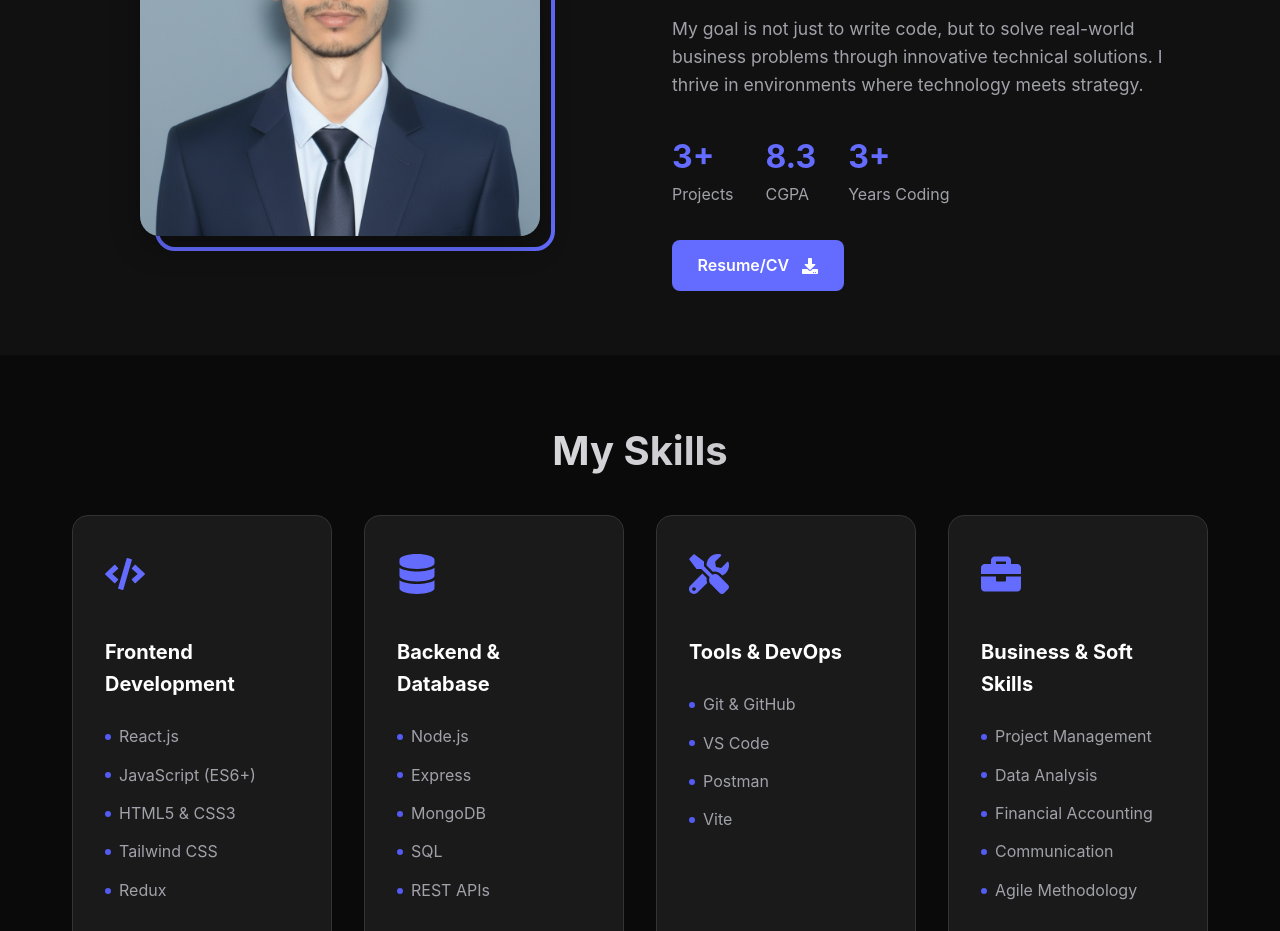
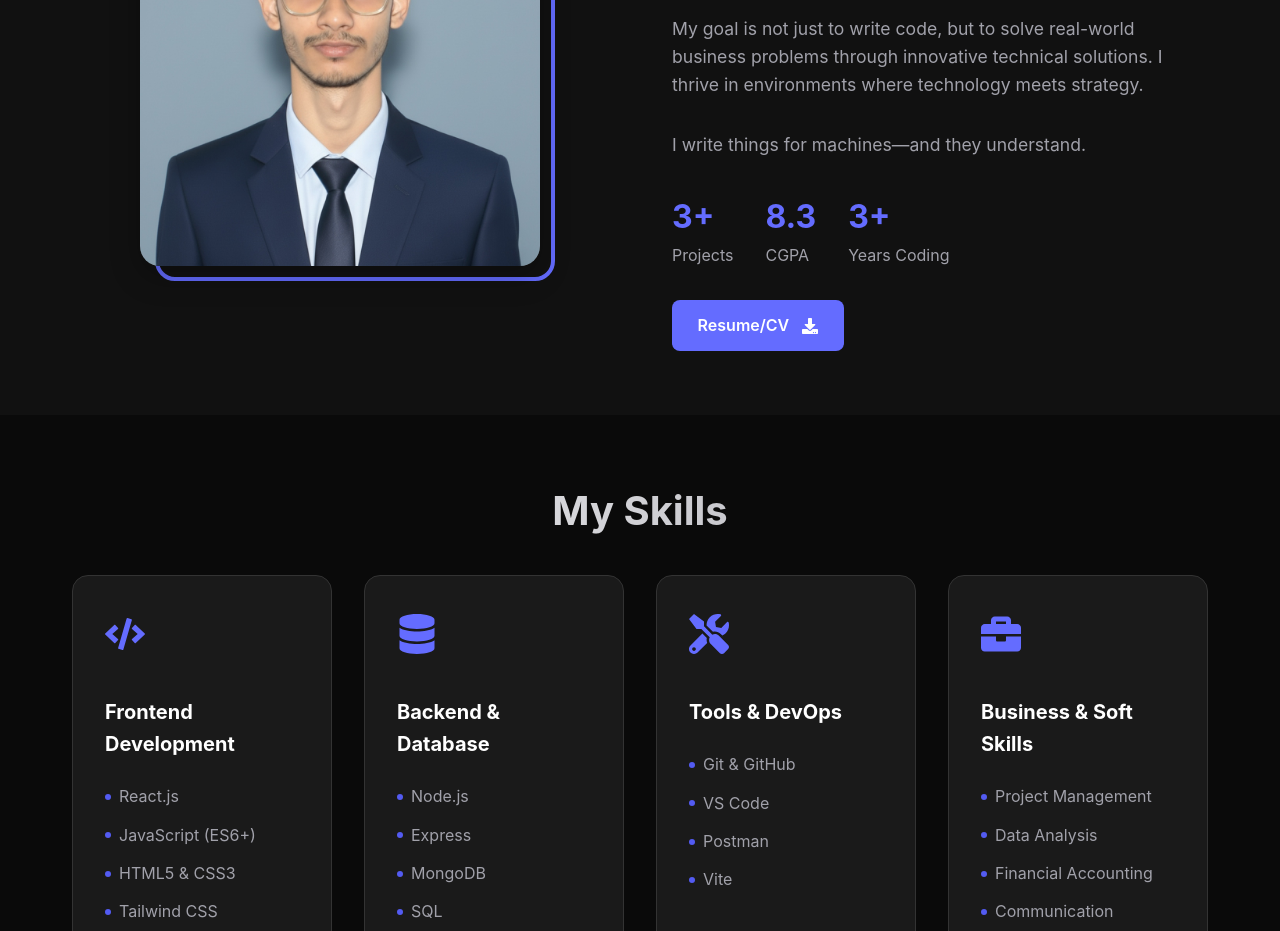
Before and after one commit to arunabha369/portfolio, a React (Vite) app: page / in a window 1280 px wide. Shown: the part 1180-2111 px from the top of the page. Built offline with nearby package versions, Linux system fonts and the light colour scheme.

Commit message:
updated about me section

```diff
--- a/src/components/About.jsx
+++ b/src/components/About.jsx
@@ -101,6 +101,9 @@ const About = () => {
                             My goal is not just to write code, but to solve real-world business problems through
                             innovative technical solutions. I thrive in environments where technology meets strategy.
                         </p>
+                        <p style={{ color: 'var(--text-secondary)', marginBottom: '2rem', fontSize: '1.1rem' }}>
+                            I write things for machines—and they understand.
+                        </p>
 
                         <div style={{ display: 'flex', gap: '2rem', marginBottom: '2rem' }}>
                             <div>
```
